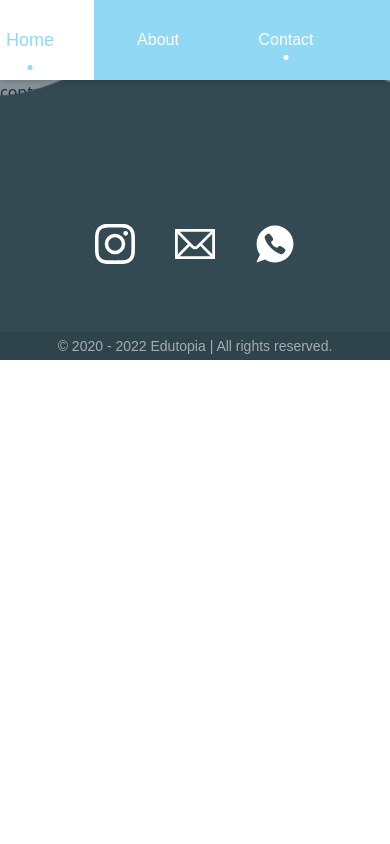
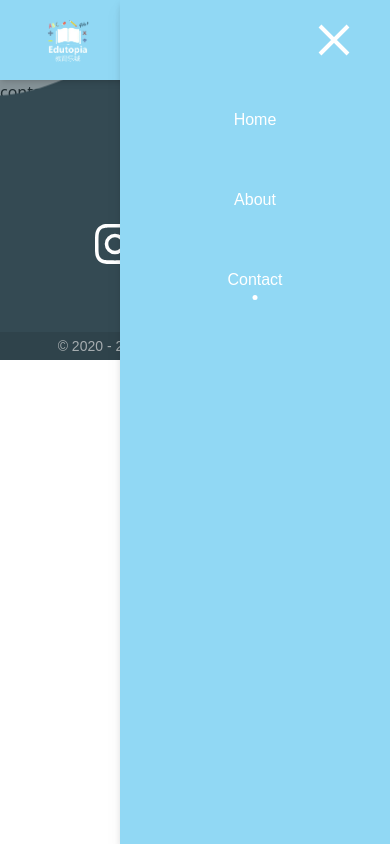
Before and after one commit to sshivahh/edutopia, a SvelteKit app: page /contact in a window 390 px wide. Built offline with nearby package versions, Linux system fonts and the light colour scheme.

Commit message:
mobile sidebar

```diff
--- a/src/routes/+page.svelte
+++ b/src/routes/+page.svelte
@@ -49,13 +49,13 @@
     <div class="relative h-48 m-0 p-0 bg-MainBlue z-[10]">
         <img src={whiteLayer1} alt="" class="w-full absolute bottom-0">
     </div>
-    <section class="bg-white h-[700px] relative flex flex-wrap justify-center items-center gap-6 lg:gap-12 xl:gap-32 mb-12">
+    <section class="bg-white h-[700px] relative flex flex-wrap justify-center items-center gap-10 lg:gap-12 xl:gap-32 mb-12 px-12">
         <div>
             <iframe title="Edutopia 1" class="w-[35vw] min-w-[400px] z-[100] drop-shadow-2xl rounded-2xl hover:scale-110 transition-all duration-300" src="https://www.google.com/maps/embed?pb=!1m18!1m12!1m3!1d3966.0382538368!2d106.65855309999999!3d-6.258691499999999!2m3!1f0!2f0!3f0!3m2!1i1024!2i768!4f13.1!3m3!1m2!1s0x2e69fba154b99c4f%3A0x4baff0429a39216f!2sJl.%20Sutera%20Flamboyan%20I%20No.33%2C%20Pd.%20Jagung%2C%20Kec.%20Serpong%20Utara%2C%20Kota%20Tangerang%20Selatan%2C%20Banten%2015326!5e0!3m2!1sen!2sid!4v1711875442605!5m2!1sen!2sid" width="600" height="450" style="border:0;" allowfullscreen="" loading="lazy" referrerpolicy="no-referrer-when-downgrade"></iframe>
         </div>
-        <div>
-            <h2 class="text-[40px] lg:text-[50px] text-MainBlue font-bold -mb-10">Our</h2>
-            <h2 class="text-[60px] lg:text-[80px] text-MainBlue font-bold -mt-10">Location</h2>
+        <div class="text-center md:text-start">
+            <h2 class="text-[40px] lg:text-[50px] text-MainBlue font-bold ">Our</h2>
+            <h2 class="text-[60px] lg:text-[80px] text-MainBlue font-bold -mt-8">Location</h2>
             <button class="bg-MainBlue drop-shadow-md text-white text-xl font-semibold px-3 py-2 rounded-2xl duration-300 transition-all hover:opacity-80 hover:scale-110">
                 <a href="https://www.google.com/maps/place/Jl.+Sutera+Flamboyan+I+No.33,+Pd.+Jagung,+Kec.+Serpong+Utara,+Kota+Tangerang+Selatan,+Banten+15326/@-6.2586915,106.6585531,17z/data=!3m1!4b1!4m6!3m5!1s0x2e69fba154b99c4f:0x4baff0429a39216f!8m2!3d-6.2586915!4d106.6585531!16s%2Fg%2F11f62nr4m0?entry=ttu" target="_blank">
                     View on Google Maps
--- a/src/routes/__layout.svelte
+++ b/src/routes/__layout.svelte
@@ -5,11 +5,17 @@
     import facebook from '$lib/assets/icons/email.svg';
     import instagram from '$lib/assets/icons/instagram.svg';
     import whatsapp from '$lib/assets/icons/whatsapp.svg';
+    import navOpen from '$lib/assets/icons/nav-open.svg';
+    import navClose from '$lib/assets/icons/nav-close.svg';
 
     export let active;
+    let showSidebar = true;
 
-    $: innerWidth = 0
+    $: innerWidth = 0;
 
+    function toggleSidebar() {
+        showSidebar = !showSidebar;
+    }
 </script>
 
 <svelte:window bind:innerWidth />
@@ -18,23 +24,52 @@
     <a href="/">
         <img src={icon} alt="" class="w-14 h-14 absolute left-10 top-1/2 -translate-y-1/2 transition-all duration-200 hover:scale-110">
     </a>
+    {#if innerWidth > 800}
     <div class="flex">
         <a href="/">
-            <button class="{active === 'Home' ? 'active' : ''} w-32 h-20 lg:w-48 hover:bg-white hover:text-MainBlue hover:text-lg transition-all duration-300" >
+            <button class="{active === 'Home' ? 'active' : ''} w-32 h-20 lg:w-48 hover:bg-white hover:text-MainBlue hover:text-lg transition-all duration-300 desktop-btn" >
                 Home
             </button>
         </a>
         <a href="/about">
-            <button class="{active === 'About' ? 'active' : ''} w-32 h-20 lg:w-48 hover:bg-white hover:text-MainBlue hover:text-lg transition-all duration-300" >
+            <button class="{active === 'About' ? 'active' : ''} w-32 h-20 lg:w-48 hover:bg-white hover:text-MainBlue hover:text-lg transition-all duration-300 desktop-btn" >
                 About
             </button>
         </a>
         <a href="/contact">
-            <button class="{active === 'Contact' ? 'active' : ''} w-32 h-20 lg:w-48 hover:bg-white hover:text-MainBlue hover:text-lg transition-all duration-300" >
+            <button class="{active === 'Contact' ? 'active' : ''} w-32 h-20 lg:w-48 hover:bg-white hover:text-MainBlue hover:text-lg transition-all duration-300 desktop-btn" >
                 Contact
             </button>
         </a>
     </div>
+    {:else}
+    <div class="flex items-center">
+        <button on:click={toggleSidebar}>
+            <img src={navOpen} alt="" class="w-10">
+        </button>
+    </div>
+
+    <div class="fixed top-0 right-0 flex flex-col drop-shadow-lg bg-MainBlue h-[100vh] min-w-[270px] w-[40vw] transition-all duration-300  {showSidebar? "" : "translate-x-[20rem]"}">
+        <button on:click={toggleSidebar} class="absolute top-6 right-10">
+            <img src={navClose} alt="" class="w-8">
+        </button>
+        <a href="/" class="mt-20">
+            <button class="{active === 'Home' ? 'active' : ''} w-full h-20 lg:w-48 hover:bg-white hover:text-MainBlue hover:text-lg transition-all duration-300 desktop-btn" >
+                Home
+            </button>
+        </a>
+        <a href="/about">
+            <button class="{active === 'About' ? 'active' : ''} w-full h-20 lg:w-48 hover:bg-white hover:text-MainBlue hover:text-lg transition-all duration-300 desktop-btn" >
+                About
+            </button>
+        </a>
+        <a href="/contact">
+            <button class="{active === 'Contact' ? 'active' : ''} w-full h-20 lg:w-48 hover:bg-white hover:text-MainBlue hover:text-lg transition-all duration-300 desktop-btn" >
+                Contact
+            </button>
+        </a>
+    </div>
+    {/if}
 </nav>
 <slot></slot>
 <footer class="bg-[#344A53] lg:h-[300px] px-16 py-24 w-full absolute text-white flex justify-around gap-4 lg:gap-32">
@@ -123,10 +158,9 @@
     .active::after{
         display: block;
     }
-    button {
+    .desktop-btn{
         position: relative;
     }
-
     button::after {
         display: none;
         content: "";
@@ -141,7 +175,7 @@
         transition: background-color 0.3s; /* Smooth transition for color change */
     }
 
-    button:hover::after {
+    .desktop-btn:hover::after {
         display: block;
         background-color: #91d8f4; /* Color of the dot on hover */
         animation: floatUpDown 500ms infinite alternate ease-out; /* Animation for floating effect */
--- a/src/routes/components/Polaroid.svelte
+++ b/src/routes/components/Polaroid.svelte
@@ -10,5 +10,6 @@
 <style>
     #pol:hover{
         box-shadow: rgba(0, 0, 0, 0.16) 0px 3px 6px, rgba(0, 0, 0, 0.23) 0px 3px 6px;
+        z-index: 1000;
     }
 </style>
```
Also changed, not shown: src/lib/assets/icons/nav-close.svg (added), src/lib/assets/icons/nav-open.svg (added).
